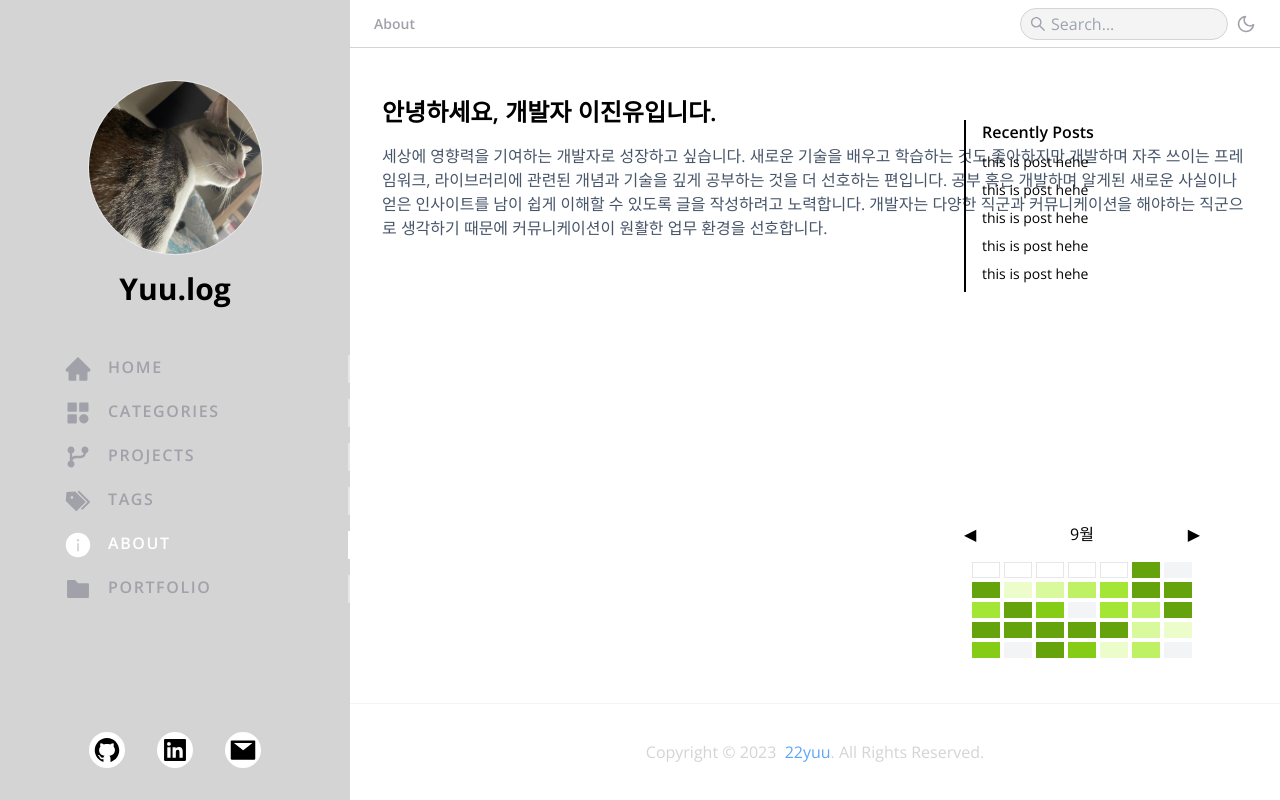
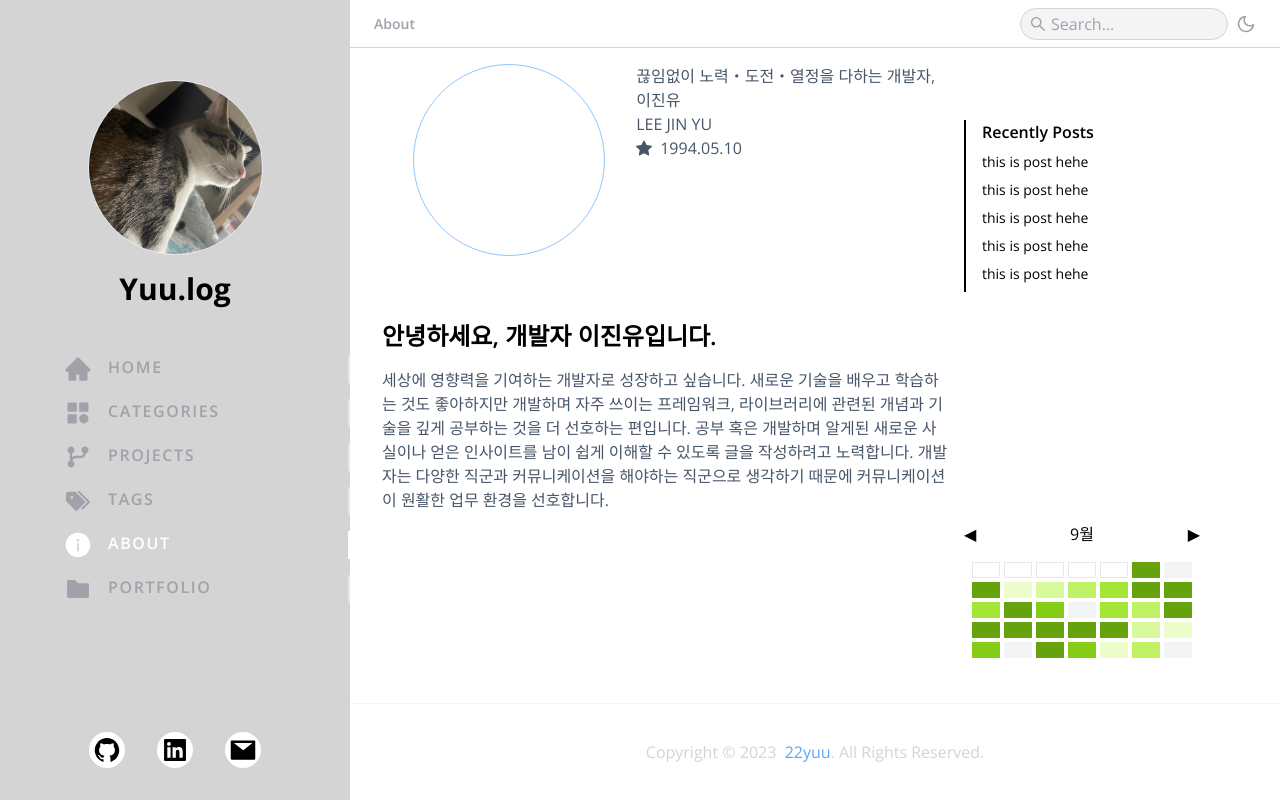
Before and after one commit to 22yuu/yuu.log, a Next.js app in the folder my-blog/: page /about in a window 1280 px wide. Built offline with nearby package versions, Linux system fonts and the light colour scheme.

Commit message:
chore: about 페이지 스타일링 수정

```diff
--- a/my-blog/src/app/(client)/about/page.tsx
+++ b/my-blog/src/app/(client)/about/page.tsx
@@ -1,11 +1,25 @@
-import MainWrapper from '@/components/layouts/MainWrapper';
-import Heading from '@/components/ui/atoms/Heading';
+import MainWrapper from "@/components/layouts/MainWrapper";
+import Heading from "@/components/ui/atoms/Heading";
+import StarIcon from "@/components/ui/icons/StarIcon";
 
 export default function AboutPage() {
   return (
     <MainWrapper>
+      <section className="flex py-4">
+        <div className="w-1/2">
+          <div className="w-48 h-48 mx-auto rounded-full border border-blue-300"></div>
+        </div>
+        <div>
+          <span>끊임없이 노력・도전・열정을 다하는 개발자, 이진유</span>
+          <div>LEE JIN YU</div>
+          <div className="flex items-center gap-2">
+            <StarIcon />
+            <span>1994.05.10</span>
+          </div>
+        </div>
+      </section>
       <section className="flex flex-col gap-4">
-        <Heading size={'xl'} className="mt-12">
+        <Heading size={"xl"} className="mt-12">
           안녕하세요, 개발자 이진유입니다.
         </Heading>
         <p>
--- a/my-blog/src/components/ContentSidePanel.tsx
+++ b/my-blog/src/components/ContentSidePanel.tsx
@@ -1,5 +1,5 @@
-import Link from 'next/link';
-import Calendar from './Calendar';
+import Link from "next/link";
+import Calendar from "./Calendar";
 
 export default function ContentSidePanel() {
   return (
--- a/my-blog/src/components/layouts/Header.tsx
+++ b/my-blog/src/components/layouts/Header.tsx
@@ -1,15 +1,15 @@
-'use client';
-import { categories } from '@/constants/type-menus';
-import { usePathname } from 'next/navigation';
-import Search from '../Search';
-import ToggleDarkModeBtn from '../ToggleDarkModeBtn';
+"use client";
+import { categories } from "@/constants/type-menus";
+import { usePathname } from "next/navigation";
+import Search from "../Search";
+import ToggleDarkModeBtn from "../ToggleDarkModeBtn";
 
 export default function Header() {
-  const category = usePathname().split('/')[1] || categories.home;
+  const category = usePathname().split("/")[1] || categories.home;
 
   return (
     <header
-      className={`${'fixed top-0 left-0 md:left-[350px] right-0 h-12 transition-all duration-200 ease-in-out z-50 border-b border-b-zinc-300 bg-theme-bg'}`}
+      className={`${"fixed top-0 left-0 z-[100] md:left-[350px] right-0 h-12 transition-all duration-200 ease-in-out border-b border-b-zinc-300 bg-theme-bg"}`}
     >
       <div className="flex w-full h-full max-w-7xl items-center justify-between px-4 md:px-6 mx-auto">
         <div className="flex h-full items-center">
--- a/my-blog/src/components/layouts/MainWrapper.tsx
+++ b/my-blog/src/components/layouts/MainWrapper.tsx
@@ -1,6 +1,6 @@
-import Footer from '@/components/layouts/Footer';
-import Header from '@/components/layouts/Header';
-import ContentSidePanel from '../ContentSidePanel';
+import Footer from "@/components/layouts/Footer";
+import Header from "@/components/layouts/Header";
+import ContentSidePanel from "../ContentSidePanel";
 
 export default function MainWrapper({
   children,
@@ -11,7 +11,9 @@ export default function MainWrapper({
     <section className="flex flex-col w-full h-full md:ml-[350px] text-slate-600">
       <Header />
       <main className="flex flex-1 max-w-7xl w-full mx-auto px-6  mt-12">
-        <div className="max-w-5xl w-full px-2 mb-12">{children}</div>
+        <div className="max-w-5xl w-full px-2 mb-12 lg:mr-[300px]">
+          {children}
+        </div>
         <ContentSidePanel />
       </main>
       <Footer />
```
